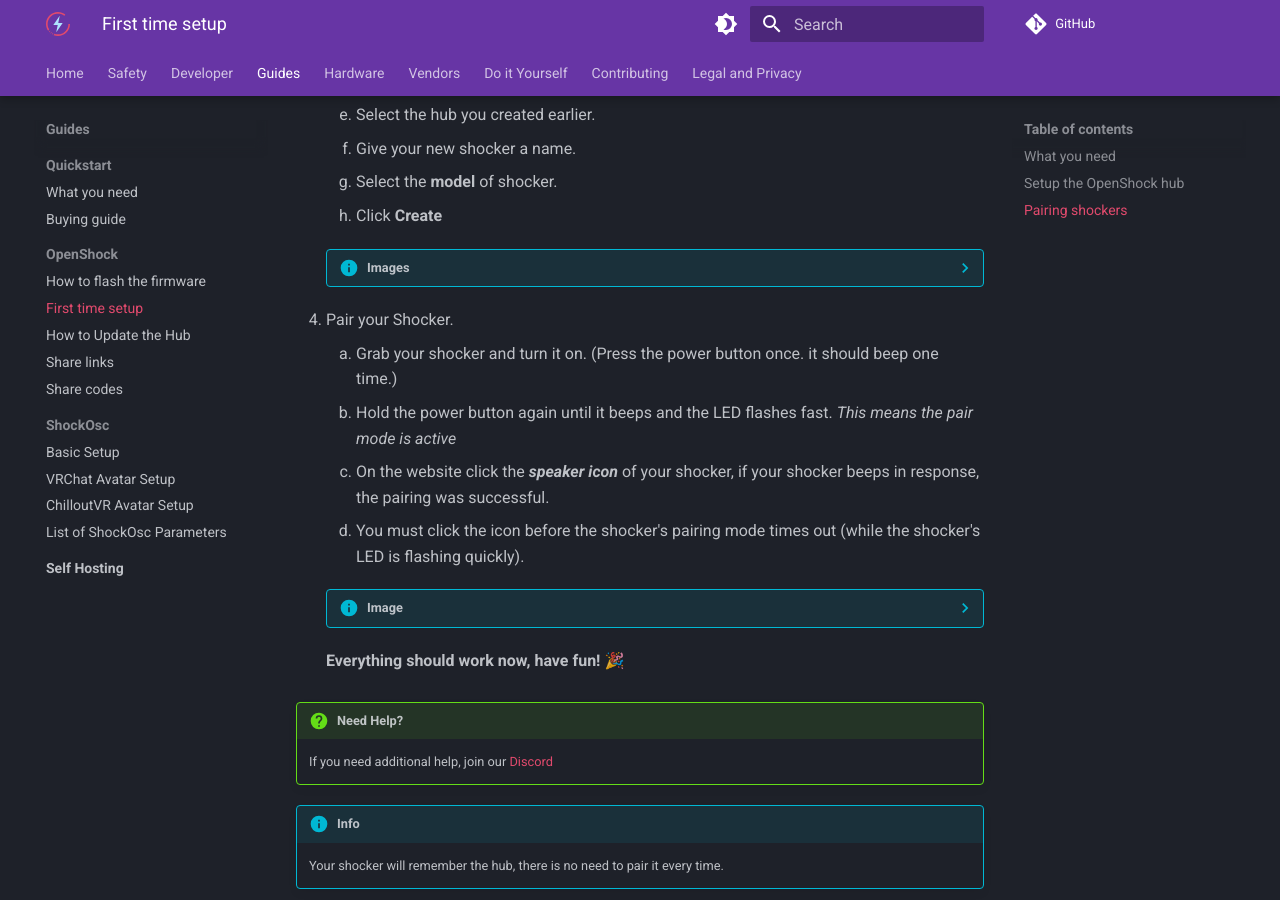
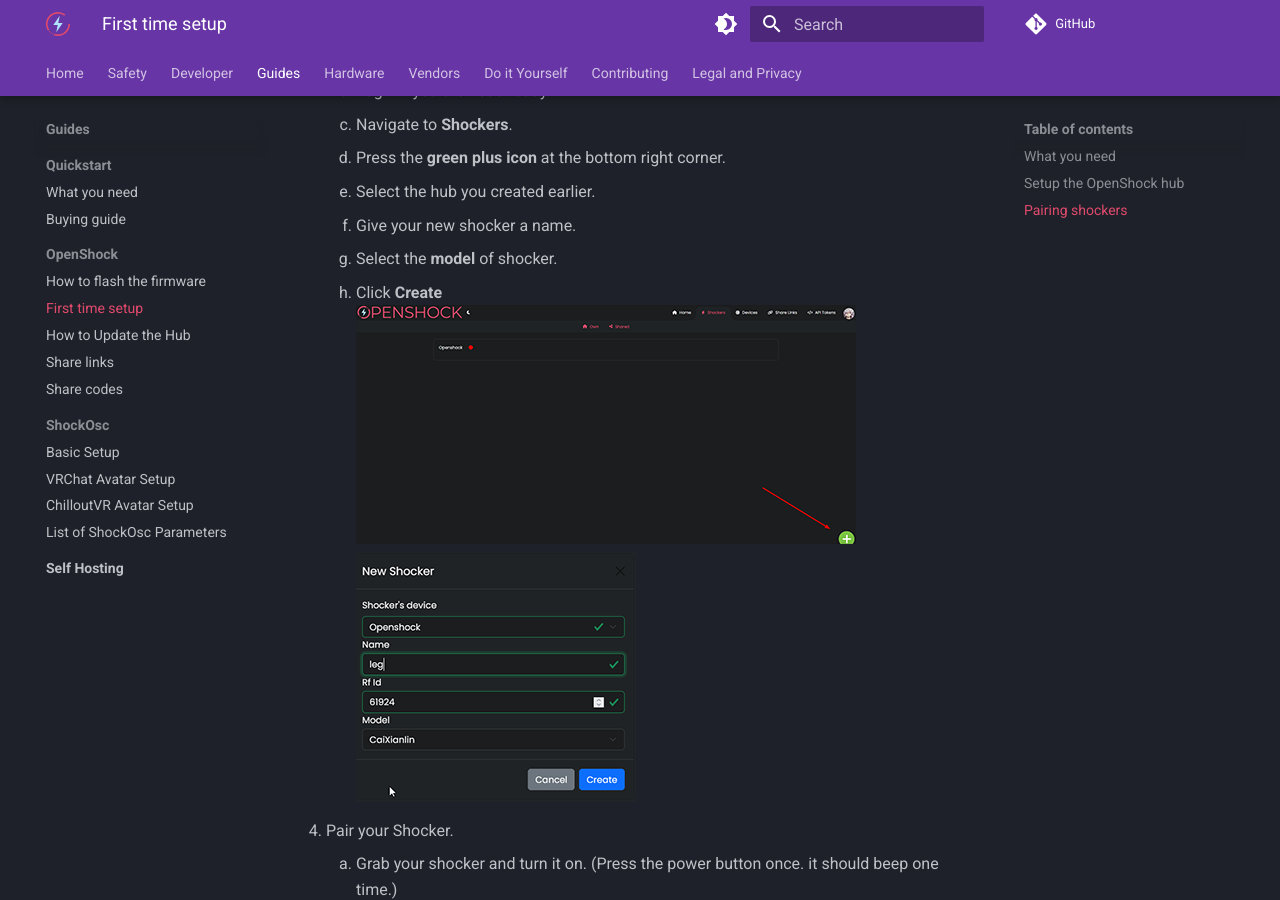
Before and after one commit to OpenShock/Wiki, an MkDocs documentation site: the page built from docs/guides/openshock-first-setup.md, in a window 1280 px wide and 900 px high, scrolled down 3824 px. Built offline with MkDocs 1.6.1 and Material for MkDocs 9.7.7, drawn with Linux system fonts in a browser that asks for light colours; comment, search, counter and statistics services are not loaded.

Commit message:
fixed formating errors in "first setup guide"

```diff
--- a/docs/guides/openshock-first-setup.md
+++ b/docs/guides/openshock-first-setup.md
@@ -70,16 +70,14 @@
     6. Give your new shocker a name.
     7. Select the **model** of shocker.
     8. Click **Create**
-    ??? info "Images"
-        ![image](../static/guides/first-setup/Create_shocker_green_plus.png)
-        ![image](../static/guides/first-setup/create_shocker.png)
+    ![image](../static/guides/first-setup/Create_shocker_green_plus.png)
+    ![image](../static/guides/first-setup/create_shocker.png)
 4. Pair your Shocker.
     1. Grab your shocker and turn it on. (Press the power button once. it should beep one time.)
     2. Hold the power button again until it beeps and the LED flashes fast. *This means the pair mode is active*
     3. On the website click the ***speaker icon*** of your shocker, if your shocker beeps in response, the pairing was successful.
     4. You must click the icon before the shocker's pairing mode times out (while the shocker's LED is flashing quickly).
-    ??? info "Image"
-        ![image](../static/guides/first-setup/find_sound_button.png)
+    ![image](../static/guides/first-setup/find_sound_button.png)
 **Everything should work now, have fun!** 🎉
 
 !!! question "Need Help?"
```
